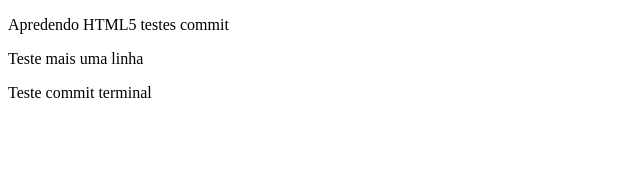
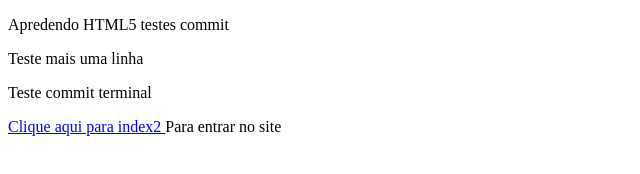
Before and after one commit to daniselect/daniselect.github.io, a plain HTML site: page index.html in a window 1280 px wide. Shown: the whole page, without its empty margins (0-640 px from the left). Drawn offline with Linux system fonts and the light colour scheme.

Commit message:
teste de commit4

```diff
--- a/index.html
+++ b/index.html
@@ -7,6 +7,7 @@
 	          <p> Apredendo HTML5 testes commit</P>
 	          	<p> Teste mais uma linha</p>
 			<p> Teste commit terminal</P>
+				<a href="https://daniselect.github.io/index2.html"> Clique aqui para index2 </a> Para entrar no site
 	     </body>
 	</head>
 </html>
```
